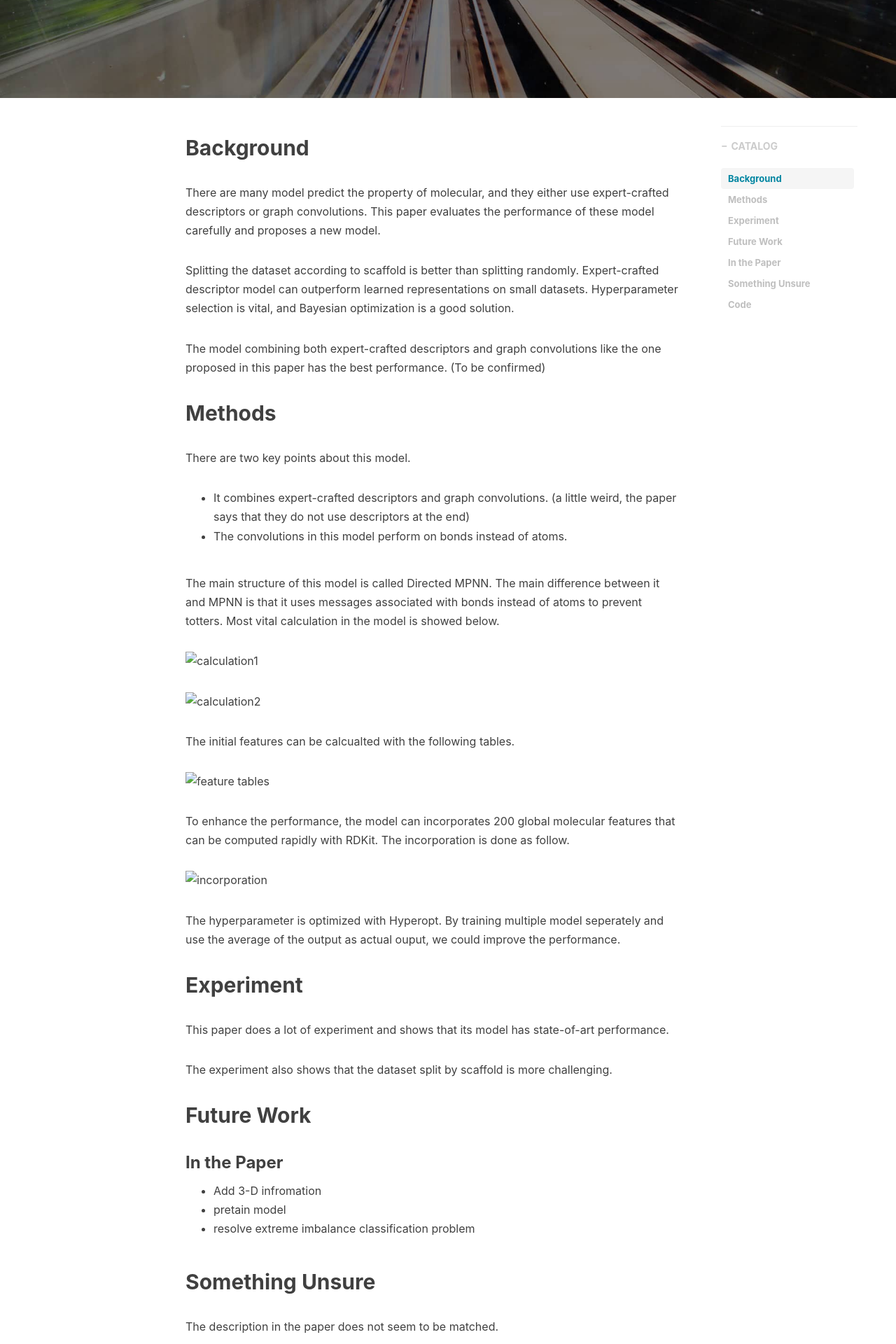
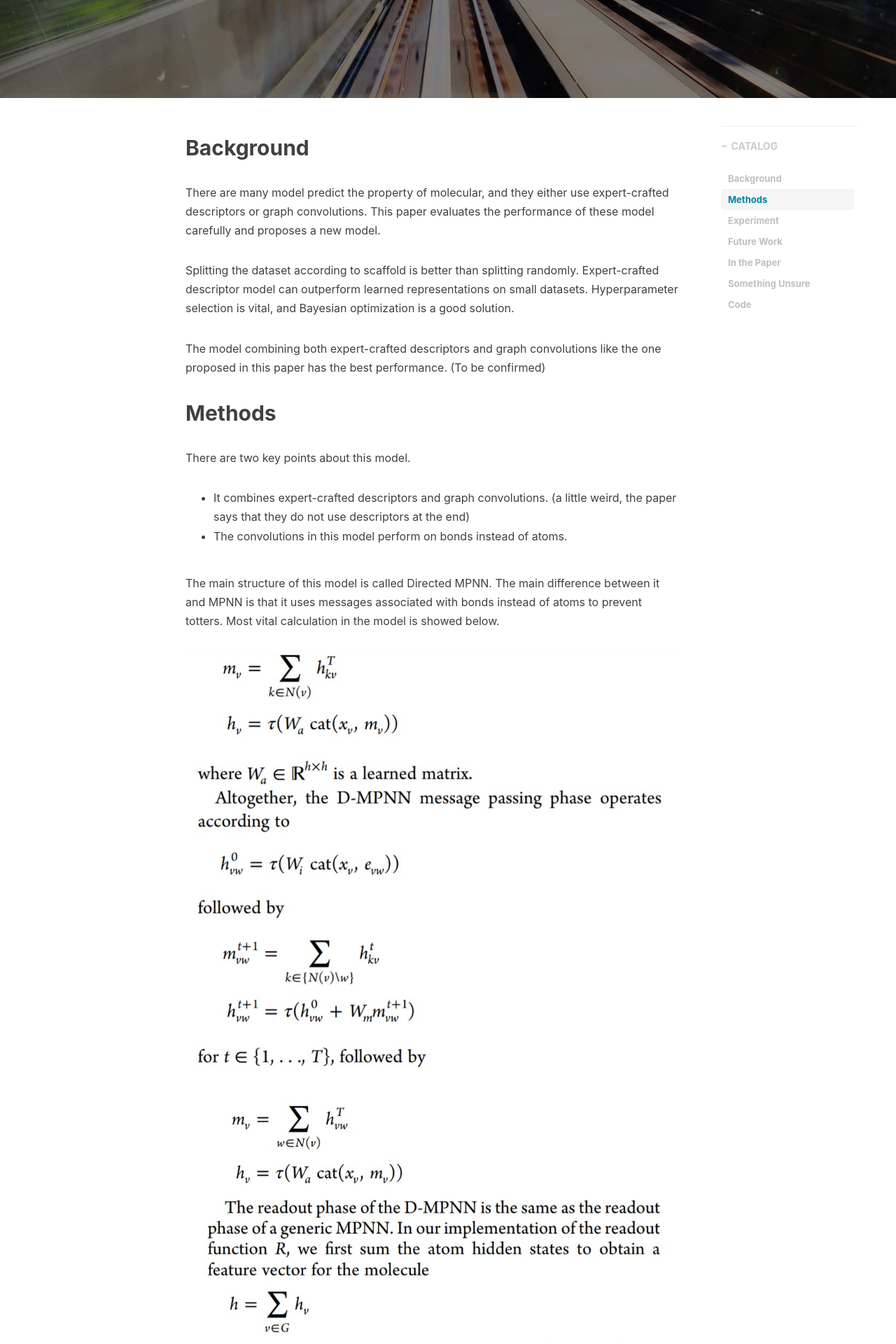
Before and after one commit to gcrth/gcrth.github.io, a Jekyll site: the page built from _posts/2020-09-27-Analyzing Learned Molecular Representations for Property Prediction.markdown, in a window 1280 px wide. Shown: the part 404-2324 px from the top of the page at 70% size. Built offline with Jekyll 4.4.1, drawn with Linux system fonts in a browser that asks for light colours; nearby versions of some CDN libraries; comment, search, counter and statistics services are not loaded.

Commit message:
update img link

```diff
--- a/_posts/2020-09-24-Generate Molecular with Synthetic Accessibility.markdown
+++ b/_posts/2020-09-24-Generate Molecular with Synthetic Accessibility.markdown
@@ -29,13 +29,13 @@ It is important for this model to reduce the action space.
 
 The whole structure is showed in the picture.
 
-![model structure](../img/in-post/2020-09-24-Generate%20Molecular%20with%20Synthetic%20Accessibility/Screenshot%202020-09-25%20121825.jpg)
+![model structure](/img/in-post/2020-09-24-Generate%20Molecular%20with%20Synthetic%20Accessibility/Screenshot%202020-09-25%20121825.jpg)
 
 The actor (blue area) takes the first reactant, the product from the previous step, as input and outputs the action which will be the prototype of the second reactant. The critic (red area) outputs the Q value according to the action and state. The environment chooses k reactants most related to the prototype to be the candidates and output the reactant with the highest reward.
 
 The main structure of training is showed below. In fact any policy gradient algorithm for continuous action spaces will do the similar thing.
 
-![training steps](../img/in-post/2020-09-24-Generate%20Molecular%20with%20Synthetic%20Accessibility/Screenshot%202020-09-25%20124751.jpg)
+![training steps](/img/in-post/2020-09-24-Generate%20Molecular%20with%20Synthetic%20Accessibility/Screenshot%202020-09-25%20124751.jpg)
 
 To enable the model to train faster, there are several ticks.
 
@@ -61,7 +61,7 @@ The performance of this model is compared through both traditional metrics and p
 
 The performance of this model is compared with other similar models, and the result is as follow.
 
-![result](../img/in-post/2020-09-24-Generate%20Molecular%20with%20Synthetic%20Accessibility/Screenshot%202020-09-25%20170221.jpg)
+![result](/img/in-post/2020-09-24-Generate%20Molecular%20with%20Synthetic%20Accessibility/Screenshot%202020-09-25%20170221.jpg)
 
 ## Future Work
 
--- a/_posts/2020-09-25-Parapred antibody paratope prediction using convolutional and recurrent neural networks.markdown
+++ b/_posts/2020-09-25-Parapred antibody paratope prediction using convolutional and recurrent neural networks.markdown
@@ -33,7 +33,7 @@ The problem can be formalized as binary classification problem of each element i
 
 The main structure of the model is as follow.
 
-![model structure](../img/in-post/2020-09-25-Parapred%20antibody%20paratope%20prediction%20using%20convolutional%20and%20recurrent%20neural%20networks/Screenshot%202020-09-26%20192211.jpg)
+![model structure](/img/in-post/2020-09-25-Parapred%20antibody%20paratope%20prediction%20using%20convolutional%20and%20recurrent%20neural%20networks/Screenshot%202020-09-26%20192211.jpg)
 
 There are several key points.
 
@@ -43,13 +43,13 @@ There are several key points.
 * The loss is binary cross-entropy loss.
 * Adam optimizer.
 
-![Bidirectional RNN](../img/in-post/2020-09-25-Parapred%20antibody%20paratope%20prediction%20using%20convolutional%20and%20recurrent%20neural%20networks/Screenshot%202020-09-26%20192232.jpg)
+![Bidirectional RNN](/img/in-post/2020-09-25-Parapred%20antibody%20paratope%20prediction%20using%20convolutional%20and%20recurrent%20neural%20networks/Screenshot%202020-09-26%20192232.jpg)
 
 ## Experiment
 
 The experiment is done with 10-fold cross-validation. The result is showed as follow.
 
-![result](../img/in-post/2020-09-25-Parapred%20antibody%20paratope%20prediction%20using%20convolutional%20and%20recurrent%20neural%20networks/Screenshot%202020-09-26%20192250.jpg)
+![result](/img/in-post/2020-09-25-Parapred%20antibody%20paratope%20prediction%20using%20convolutional%20and%20recurrent%20neural%20networks/Screenshot%202020-09-26%20192250.jpg)
 
 ## Future Work
 
--- a/_posts/2020-09-27-Analyzing Learned Molecular Representations for Property Prediction.markdown
+++ b/_posts/2020-09-27-Analyzing Learned Molecular Representations for Property Prediction.markdown
@@ -25,17 +25,17 @@ There are two key points about this model.
 
 The main structure of this model is called Directed MPNN. The main difference between it and MPNN is that it uses messages associated with bonds instead of atoms to prevent totters. Most vital calculation in the model is showed below.
 
-![calculation1](../img/in-post/2020-09-27-Analyzing%20Learned%20Molecular%20Representations%20for%20Property%20Prediction/Screenshot%202020-09-27%20180356.jpg)
+![calculation1](/img/in-post/2020-09-27-Analyzing%20Learned%20Molecular%20Representations%20for%20Property%20Prediction/Screenshot%202020-09-27%20180356.jpg)
 
-![calculation2](../img/in-post/2020-09-27-Analyzing%20Learned%20Molecular%20Representations%20for%20Property%20Prediction/Screenshot%202020-09-27%20180432.jpg)
+![calculation2](/img/in-post/2020-09-27-Analyzing%20Learned%20Molecular%20Representations%20for%20Property%20Prediction/Screenshot%202020-09-27%20180432.jpg)
 
 The initial features can be calcualted with the following tables.
 
-![feature tables](../img/in-post/2020-09-27-Analyzing%20Learned%20Molecular%20Representations%20for%20Property%20Prediction/Screenshot%202020-09-27%20180447.jpg)
+![feature tables](/img/in-post/2020-09-27-Analyzing%20Learned%20Molecular%20Representations%20for%20Property%20Prediction/Screenshot%202020-09-27%20180447.jpg)
 
 To enhance the performance, the model can incorporates 200 global molecular features that can be computed rapidly with RDKit. The incorporation is done as follow.
 
-![incorporation](../img/in-post/2020-09-27-Analyzing%20Learned%20Molecular%20Representations%20for%20Property%20Prediction/Screenshot%202020-09-27%20180504.jpg)
+![incorporation](/img/in-post/2020-09-27-Analyzing%20Learned%20Molecular%20Representations%20for%20Property%20Prediction/Screenshot%202020-09-27%20180504.jpg)
 
 The hyperparameter is optimized with Hyperopt. By training multiple model seperately and use the average of the output as actual ouput, we could improve the performance.
 
@@ -59,13 +59,13 @@ The description in the paper does not seem to be matched.
 
 The first one.
 
-![description1](../img/in-post/2020-09-27-Analyzing%20Learned%20Molecular%20Representations%20for%20Property%20Prediction/Screenshot%202020-09-27%20220141.jpg)
+![description1](/img/in-post/2020-09-27-Analyzing%20Learned%20Molecular%20Representations%20for%20Property%20Prediction/Screenshot%202020-09-27%20220141.jpg)
 
 The second one.
 
-![description2-1](../img/in-post/2020-09-27-Analyzing%20Learned%20Molecular%20Representations%20for%20Property%20Prediction/Screenshot%202020-09-27%20220058.jpg)
+![description2-1](/img/in-post/2020-09-27-Analyzing%20Learned%20Molecular%20Representations%20for%20Property%20Prediction/Screenshot%202020-09-27%20220058.jpg)
 
-![description2-2](../img/in-post/2020-09-27-Analyzing%20Learned%20Molecular%20Representations%20for%20Property%20Prediction/Screenshot%202020-09-27%20220114.jpg)
+![description2-2](/img/in-post/2020-09-27-Analyzing%20Learned%20Molecular%20Representations%20for%20Property%20Prediction/Screenshot%202020-09-27%20220114.jpg)
 
 ## Code
 
```
